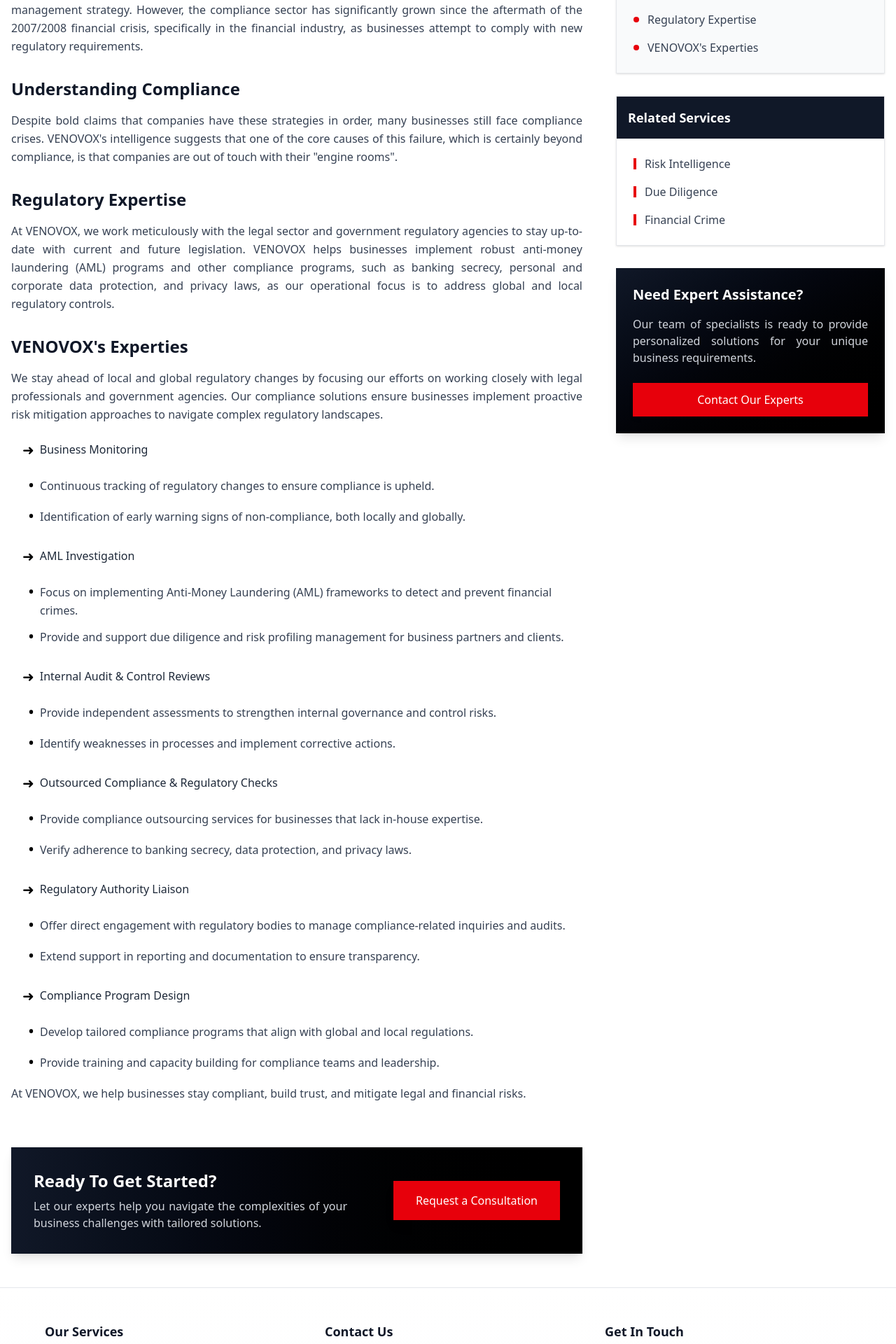
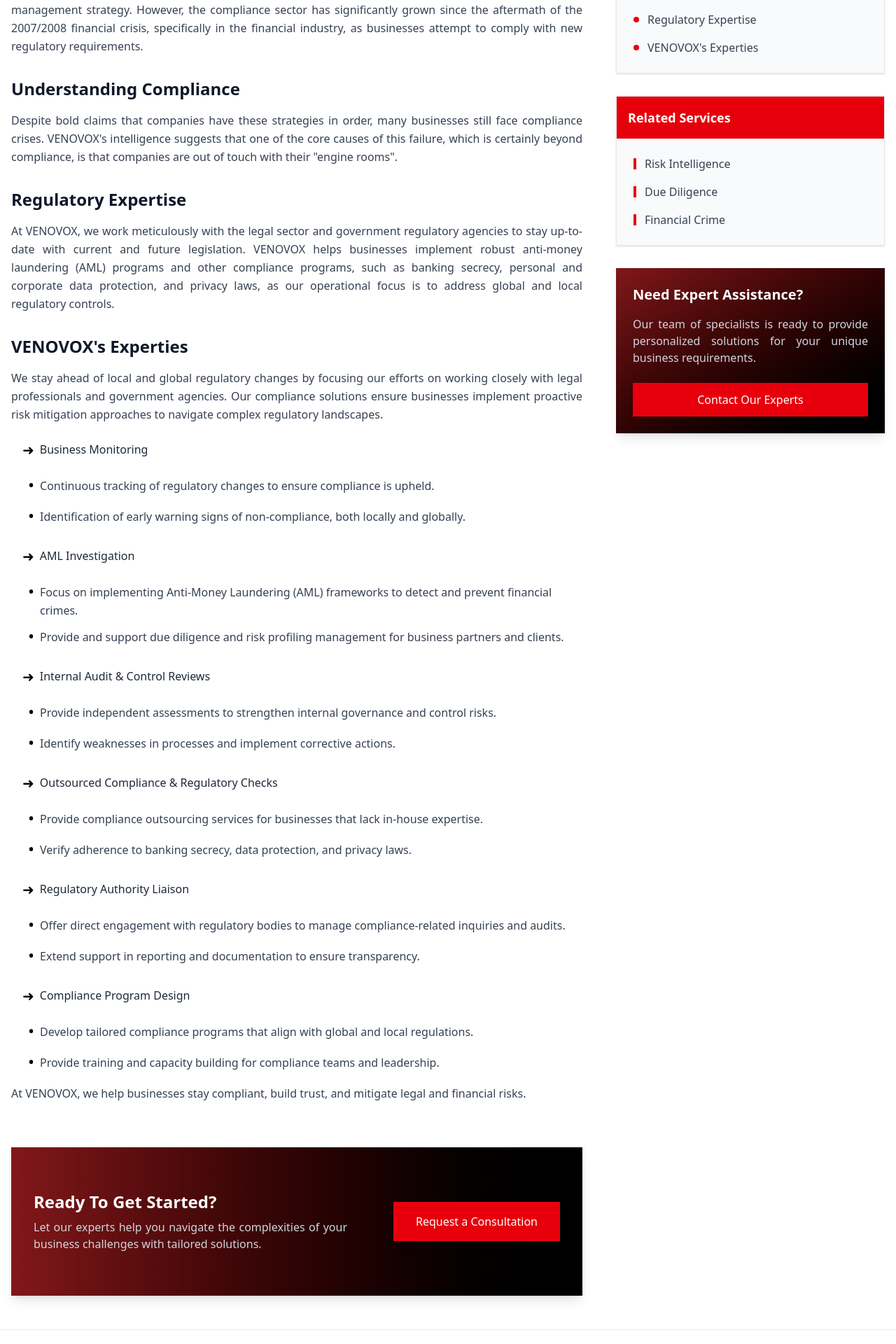
Before and after one commit to alidaikimedia-code/venovox, a Next.js app: page /my-en/background-screening/compliance/ in a window 1280 px wide. Shown: the part 720-2640 px from the top of the page at 70% size. Built offline with nearby package versions, Linux system fonts and the light colour scheme.

Commit message:
Layout changes

```diff
--- a/src/app/my-en/background-screening/[slug]/ServicePageClient.tsx
+++ b/src/app/my-en/background-screening/[slug]/ServicePageClient.tsx
@@ -344,7 +344,7 @@
 
                         {/* Call to action */}
                         <motion.div
-                            className="mt-16 bg-gradient-to-r from-gray-900 to-black text-white p-8 shadow-lg"
+                            className="mt-16 bg-gradient-to-r from-red-900 to-black text-white py-15.5 p-8 shadow-lg"
                             variants={scaleIn}
                         >
                             <div className="flex flex-col md:flex-row items-center justify-between">
@@ -359,7 +359,7 @@
                                 </div>
                                 <Link
                                     href="/my-en/contact-us"
-                                    className="px-8 py-4 bg-red-600 text-white text-center font-medium hover:bg-red-700 transition-colors duration-300 shadow-lg hover:shadow-xl transform hover:-translate-y-0.5"
+                                    className="px-8 py-4 bg-red-600 text-white text-center font-medium hover:bg-red-600 transition-colors duration-300 shadow-lg hover:shadow-xl transform hover:-translate-y-0.5"
                                 >
                                     Request a Consultation
                                 </Link>
@@ -404,8 +404,8 @@
 
                             {/* Related services */}
                             {service.internalLinks && service.internalLinks.length > 0 && (
-                                <div className="bg-white border border-gray-200 shadow-sm">
-                                    <div className="bg-gray-900 text-white p-4">
+                                <div className="bg-gray-50 border border-gray-200 shadow-sm">
+                                    <div className="bg-red-600 text-white p-4">
                                         <h3 className="text-lg font-bold">Related Services</h3>
                                     </div>
                                     <div className="p-6">
@@ -429,7 +429,7 @@
                             )}
 
                             {/* Contact box */}
-                            <div className="bg-gradient-to-br from-gray-900 to-black text-white shadow-lg">
+                            <div className="bg-gradient-to-br from-red-900 to-black text-white shadow-lg">
                                 <div className="p-6">
                                     <h3 className="text-xl font-bold mb-4">
                                         Need Expert Assistance?
--- a/src/components/CaseStudies/CaseStudyLayout.tsx
+++ b/src/components/CaseStudies/CaseStudyLayout.tsx
@@ -64,12 +64,19 @@
                             className="text-5xl lg:text-6xl font-bold leading-tight"
                             >
                             {(() => {
-                                    const midPoint = Math.ceil(data.title.length / 2);
-                                    const firstHalf = data.title.substring(0, midPoint);
-                                    const secondHalf = data.title.substring(midPoint);
+                                const title = data.title.trim();
+                                const words = title.split(" ");
+
+                                // Decide how many words should be in the red part
+                                const redWordCount = 5;
+
+                                const splitIndex = Math.max(words.length - redWordCount, 0);
+                                const firstHalf = words.slice(0, splitIndex).join(" ");
+                                const secondHalf = words.slice(splitIndex).join(" ");
+
                                 return (
                                 <>
-                                            <span className="text-white">{firstHalf}</span>
+                                    <span className="text-white">{firstHalf} </span>
                                     <span className="text-red-600">{secondHalf}</span>
                                 </>
                                 );
--- a/src/components/about/AboutUs.tsx
+++ b/src/components/about/AboutUs.tsx
@@ -60,7 +60,7 @@
               </h2>
             </div>
             <p className="text-justify [text-justify:inter-word] hyphens-none max-w-[70ch] text-gray-600 leading-relaxed mb-1 text-lg">
-              From its origins with a small-scale operation, VENOVOX has evolved into a cutting-edge service provider in the talent management and risk intelligence space
+              From its origins with a small-scale operation, VENOVOX has evolved into a cutting-edge service provider in the talent management and risk intelligence space.
             </p>
             <p className="text-justify [text-justify:inter-word] hyphens-none max-w-[70ch] text-gray-600 leading-relaxed mb-1 text-lg">
               Our successful journey has been defined by an unwavering commitment to excellence, innovation, and customer satisfaction. Today, we deliver comprehensive, end-to-end business solutions that empower organisations to compete and thrive in an increasingly dynamic market.
```
Lines whose indentation alone changed are shown as unchanged.
